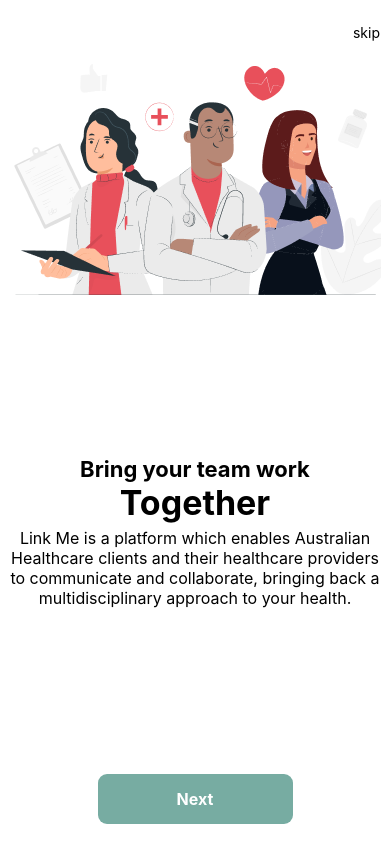
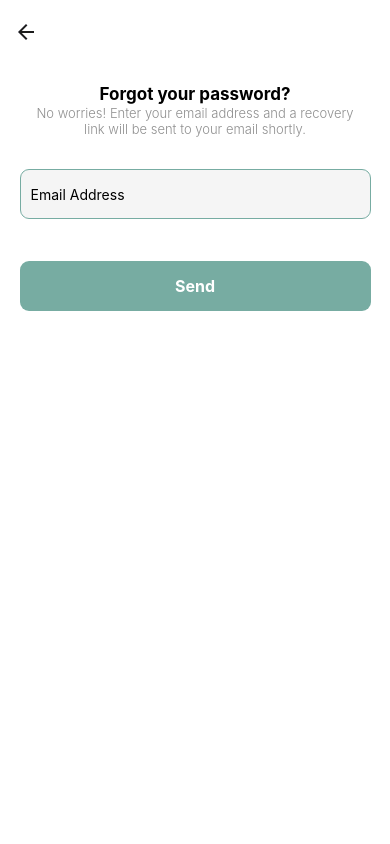
Before and after one commit to asif103/lm-mobile-app, a React Native app: screen /ForgotPassword in a window 390 px wide. Built offline with nearby package versions, Linux system fonts and the light colour scheme.

Commit message:
forgot password done

```diff
--- /dev/null
+++ b/screens/AuthenticationScreens/ForgotPassword/ForgotPasswordScreen.js
@@ -0,0 +1,197 @@
+import React, {useState} from 'react';
+import {StyleSheet, Text, View, TouchableOpacity, TextInput, Pressable, Modal, Alert, Image} from "react-native";
+import {Formik} from 'formik'
+import * as yup from 'yup'
+import forgotPassword from '../../../assets/gifs/forgot_password.gif'
+
+
+const loginValidationSchema = yup.object().shape({
+    email: yup
+        .string()
+        .email("Please enter valid email")
+        .required('Email Address is Required'),
+    password: yup
+        .string()
+        .min(8, ({min}) => `Password must be at least ${min} characters`)
+        .required('Password is required'),
+})
+const ForgotPasswordScreen = ({navigation}) => {
+    const [email, setEmail] = useState("");
+    const [password, setPassword] = useState("");
+    const [submitted, setSubmitted] = useState(false);
+    const [modalVisible, setModalVisible] = useState(false);
+    React.useLayoutEffect(() => {
+        navigation.setOptions({
+            headerShadowVisible: false,
+            headerRight: () => (
+                <TouchableOpacity style={{paddingHorizontal: 10}}
+                                  onPress={() => navigation.navigate('DrawerScreen')}><Text>{''}</Text></TouchableOpacity>
+            ),
+        });
+    }, []);
+    return (
+        <View style={styles.container}>
+            <Modal
+                animationType="slide"
+                transparent={true}
+                visible={modalVisible}
+                onRequestClose={() => {
+                    Alert.alert("Modal has been closed.");
+                    setModalVisible(!modalVisible);
+                }}
+            >
+                <View style={styles.centeredView}>
+                    <View style={styles.modalView}>
+                        <Image
+                            style={styles.forgotPasswordImage}
+                            source={forgotPassword}
+                        />
+                        <Text style={styles.modalText}>A link has been sent to the Link Me registered
+                            email address with instructions for resetting your
+                            password.</Text>
+                        <Pressable
+                            style={[styles.button, styles.buttonClose]}
+                            onPress={() => setModalVisible(!modalVisible)}
+                        >
+                            <Text style={styles.buttonText}>OK</Text>
+                        </Pressable>
+                    </View>
+                </View>
+            </Modal>
+            <Text style={styles.title}>Forgot your password?</Text>
+            <Text style={styles.subtitle}>No worries! Enter your email address and a recovery link will be sent to your
+                email shortly.</Text>
+            <Formik
+                validationSchema={loginValidationSchema}
+                initialValues={{email: ''}}
+                onSubmit={
+                    values => console.log(values)
+                    // () => setModalVisible(true)
+                }
+            >
+                {({handleChange, handleBlur, handleSubmit, errors, values, isValid, touched}) => (
+                    <>
+                        <TextInput
+                            name="email"
+                            placeholder="Email Address"
+                            style={(errors.email && touched.email) ? styles.errorInput : styles.input}
+                            onChangeText={handleChange('email')}
+                            onBlur={handleBlur('email')}
+                            value={values.email}
+                            keyboardType="email-address"
+                        />
+                        {(errors.email && touched.email) &&
+                            <Text style={styles.errorText}>{errors.email}</Text>
+                        }
+
+                        <TouchableOpacity
+                            onPress={() => setModalVisible(true)}
+                            style={styles.button}
+                            // disabled={!isValid}
+                        >
+                            <Text style={styles.buttonText}>Send</Text>
+                        </TouchableOpacity>
+                    </>
+                )}
+            </Formik>
+        </View>
+    );
+};
+
+export default ForgotPasswordScreen;
+
+const styles = StyleSheet.create({
+    container: {
+        flex: 1,
+        alignItems: 'center',
+        // justifyContent: 'space-between',
+        backgroundColor: "#ffffff"
+    },
+    errorText: {
+        color: "red"
+    },
+    forgotPasswordImage:{
+        maxWidth:150,
+        height:150
+    },
+    button: {
+        backgroundColor: "#77ACA2",
+        paddingVertical: 15,
+        width: "90%",
+        marginBottom: 20,
+        borderRadius: 9,
+        marginTop:30
+    },
+    buttonText: {
+        color: "#ffffff",
+        fontWeight: "bold",
+        fontSize: 16,
+        textAlign: "center"
+    },
+    title: {
+        fontWeight: 'bold',
+        fontSize: 17,
+        lineHeight: 21,
+        paddingTop:20
+    },
+    subtitle: {
+        fontWeight: "300",
+        fontSize: 13,
+        color: "#8F8F8F",
+        paddingHorizontal:35,
+        textAlign:"center",
+        paddingBottom:20
+    },
+    input: {
+        height: 50,
+        width: "90%",
+        margin: 12,
+        backgroundColor: '#F5F5F5',
+        /* Shade of primary */
+        borderWidth: 1,
+        borderColor: "#77ACA2",
+        borderRadius: 9,
+        padding: 10,
+    },
+    errorInput: {
+        height: 50,
+        width: "90%",
+        margin: 12,
+        backgroundColor: '#F5F5F5',
+        /* Shade of primary */
+        borderWidth: 1,
+        borderColor: "red",
+        borderRadius: 9,
+        padding: 10,
+    },
+    forgotPassword: {
+        color: '#505050',
+        paddingVertical: 30
+    },
+    centeredView: {
+        flex: 1,
+        justifyContent: "center",
+        alignItems: "center",
+        marginTop: 22,
+    },
+    modalView: {
+        width:"90%",
+        margin: 20,
+        backgroundColor: "white",
+        borderRadius: 10,
+        padding: 35,
+        alignItems: "center",
+        shadowColor: "#000",
+        shadowOffset: {
+            width: 0,
+            height: 2
+        },
+        shadowOpacity: 0.25,
+        shadowRadius: 4,
+        elevation: 5
+    },
+    modalText: {
+        marginBottom: 15,
+        textAlign: "center"
+    }
+});
--- a/screens/AuthenticationScreens/Login/LoginScreen.js
+++ b/screens/AuthenticationScreens/Login/LoginScreen.js
@@ -14,7 +14,7 @@
         .min(8, ({min}) => `Password must be at least ${min} characters`)
         .required('Password is required'),
 })
-const ScreenTwo = ({navigation}) => {
+const LoginScreen = ({navigation}) => {
     const [email, setEmail] = useState("");
     const [password, setPassword] = useState("");
     React.useLayoutEffect(() => {
@@ -63,7 +63,9 @@
                         {(errors.password && touched.password) &&
                             <Text style={styles.errorText}>{errors.password}</Text>
                         }
-                        <Text style={styles.forgotPassword}>Forgot your password?</Text>
+                        <Text style={styles.forgotPassword}
+                              onPress={() => navigation.navigate('ForgotPassword')}
+                        >Forgot your password?</Text>
                         <TouchableOpacity
                             onPress={handleSubmit}
                             style={styles.button}
@@ -78,7 +80,7 @@
     );
 };
 
-export default ScreenTwo;
+export default LoginScreen;
 
 const styles = StyleSheet.create({
     container: {
--- a/screens/StackMenu.jsx
+++ b/screens/StackMenu.jsx
@@ -4,6 +4,7 @@
 import {createNativeStackNavigator} from "@react-navigation/native-stack";
 import ScreenTwo from "./ScreenTwo";
 import LoginScreen from "./AuthenticationScreens/Login/LoginScreen";
+import ForgotPasswordScreen from "./AuthenticationScreens/ForgotPassword/ForgotPasswordScreen";
 
 
 const Stack = createNativeStackNavigator();
@@ -14,6 +15,7 @@
             <Stack.Screen name="ScreenOne" component={ScreenOne} options={{ title: "" }} />
             <Stack.Screen name="ScreenTwo" component={ScreenTwo} options={{ title: "" }} />
             <Stack.Screen name="Login" component={LoginScreen} options={{ title: "" }} />
+            <Stack.Screen name="ForgotPassword" component={ForgotPasswordScreen} options={{ title: "" }} />
             <Stack.Screen name="DrawerScreen" component={DrawerMenu}/>
         </Stack.Navigator>
     );
```
Also changed, not shown: assets/gifs/forgot_password.gif (added).
